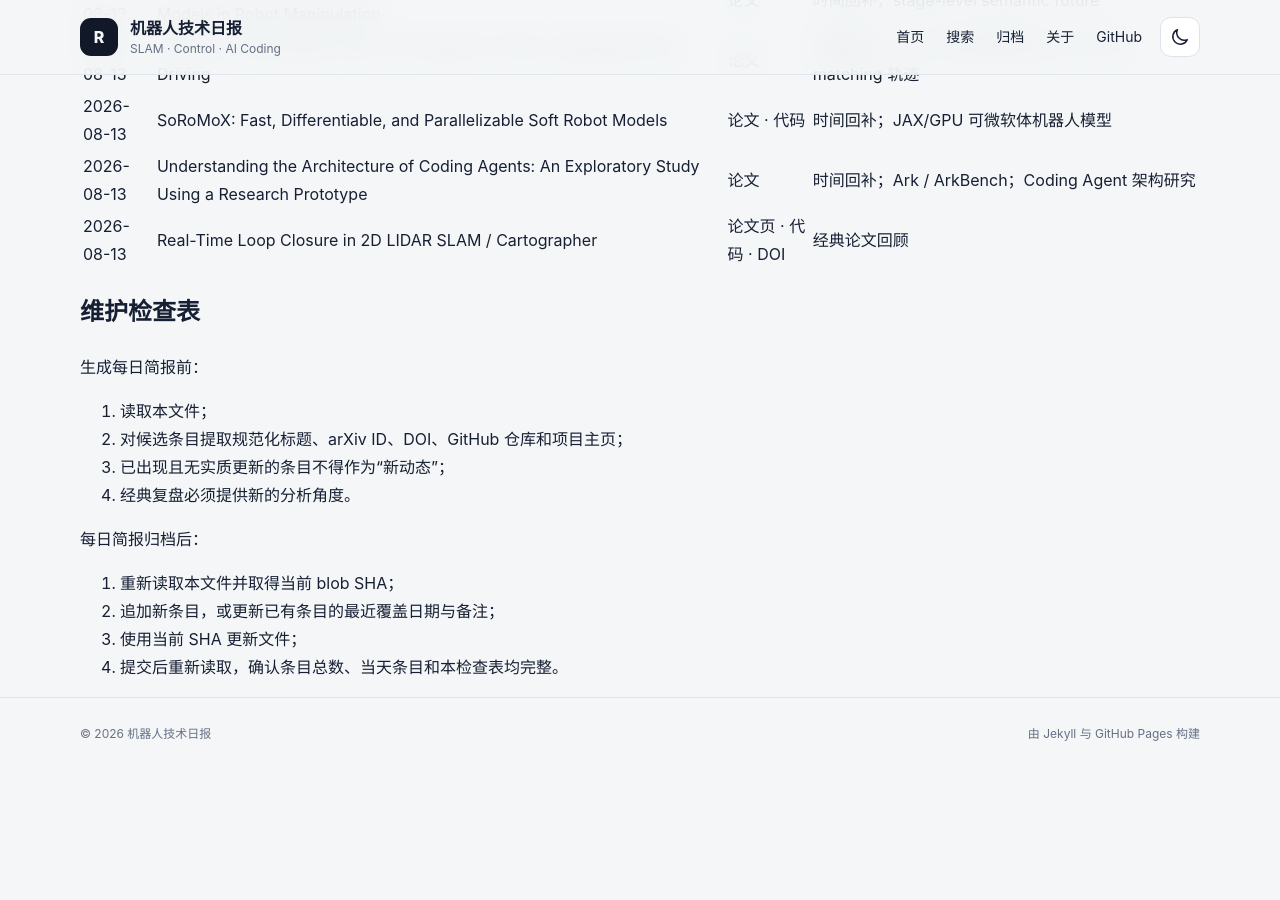
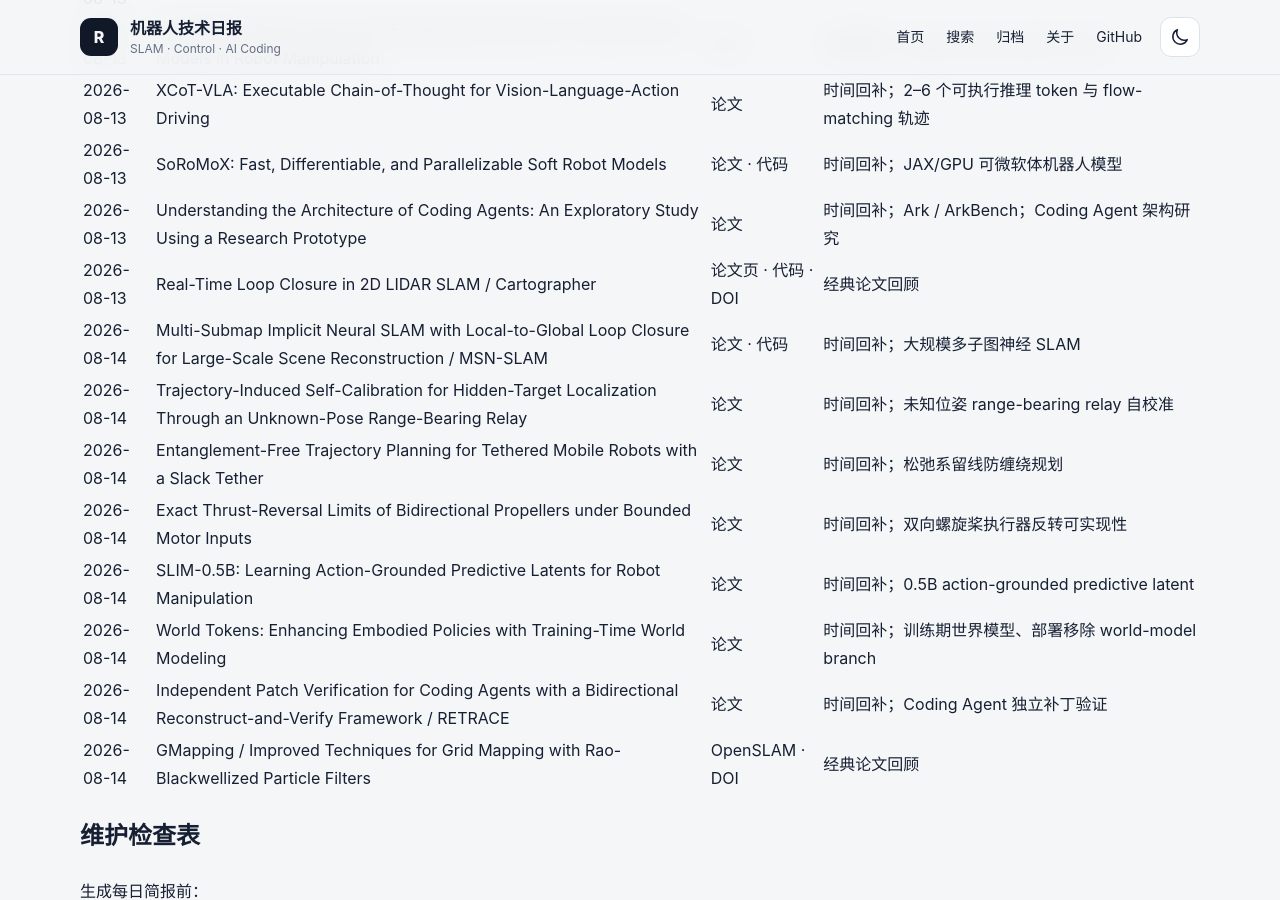
Before and after one commit to helywin/daily, a Jekyll site: the page built from robotics-brief-covered-items.md, in a window 1280 px wide and 900 px high, scrolled down 18471 px. Built offline with Jekyll 4.4.1, drawn with Linux system fonts in a browser that asks for light colours; our own code applies the rules of GitHub Pages for plain Markdown files; before the commit the page ends 19241 px from its top, so only the background shows below that; some of the changed text lies outside the part shown.

Commit message:
docs: update robotics brief coverage index for 2026-08-14

```diff
--- a/robotics-brief-covered-items.md
+++ b/robotics-brief-covered-items.md
@@ -1,6 +1,6 @@
 # 机器人技术简报已覆盖条目索引
 
-> 最后更新：2026-08-13（Asia/Shanghai）
+> 最后更新：2026-08-14（Asia/Shanghai）
 >
 > 用途：每日简报选题前强制查重。本文件保留全部历史条目的最近覆盖日期、规范标题、至少一个可直接访问的原始来源和必要备注。
 >
@@ -23,6 +23,8 @@
 > 2026-08-12 新增 8 条主动态与 1 条经典论文回顾，共 290 条。
 >
 > 2026-08-13 新增 8 条主动态与 1 条经典论文回顾，共 299 条。
+>
+> 2026-08-14 新增 7 条主动态与 1 条经典论文回顾，共 307 条。
 
 ## 已核验条目
 
@@ -327,6 +329,14 @@
 | 2026-08-13 | SoRoMoX: Fast, Differentiable, and Parallelizable Soft Robot Models | [论文](https://arxiv.org/abs/2608.06650) · [代码](https://github.com/tud-phi/soromox) | 时间回补；JAX/GPU 可微软体机器人模型 |
 | 2026-08-13 | Understanding the Architecture of Coding Agents: An Exploratory Study Using a Research Prototype | [论文](https://arxiv.org/abs/2608.10934) | 时间回补；Ark / ArkBench；Coding Agent 架构研究 |
 | 2026-08-13 | Real-Time Loop Closure in 2D LIDAR SLAM / Cartographer | [论文页](https://research.google/pubs/real-time-loop-closure-in-2d-lidar-slam/) · [代码](https://github.com/cartographer-project/cartographer) · [DOI](https://doi.org/10.1109/ICRA.2016.7487258) | 经典论文回顾 |
+| 2026-08-14 | Multi-Submap Implicit Neural SLAM with Local-to-Global Loop Closure for Large-Scale Scene Reconstruction / MSN-SLAM | [论文](https://arxiv.org/abs/2608.09146) · [代码](https://github.com/dtc111111/MSN-SLAM) | 时间回补；大规模多子图神经 SLAM |
+| 2026-08-14 | Trajectory-Induced Self-Calibration for Hidden-Target Localization Through an Unknown-Pose Range-Bearing Relay | [论文](https://arxiv.org/abs/2608.09464) | 时间回补；未知位姿 range-bearing relay 自校准 |
+| 2026-08-14 | Entanglement-Free Trajectory Planning for Tethered Mobile Robots with a Slack Tether | [论文](https://arxiv.org/abs/2608.09860) | 时间回补；松弛系留线防缠绕规划 |
+| 2026-08-14 | Exact Thrust-Reversal Limits of Bidirectional Propellers under Bounded Motor Inputs | [论文](https://arxiv.org/abs/2608.06991) | 时间回补；双向螺旋桨执行器反转可实现性 |
+| 2026-08-14 | SLIM-0.5B: Learning Action-Grounded Predictive Latents for Robot Manipulation | [论文](https://arxiv.org/abs/2608.09771) | 时间回补；0.5B action-grounded predictive latent |
+| 2026-08-14 | World Tokens: Enhancing Embodied Policies with Training-Time World Modeling | [论文](https://arxiv.org/abs/2608.09730) | 时间回补；训练期世界模型、部署移除 world-model branch |
+| 2026-08-14 | Independent Patch Verification for Coding Agents with a Bidirectional Reconstruct-and-Verify Framework / RETRACE | [论文](https://arxiv.org/abs/2608.08950) | 时间回补；Coding Agent 独立补丁验证 |
+| 2026-08-14 | GMapping / Improved Techniques for Grid Mapping with Rao-Blackwellized Particle Filters | [OpenSLAM](https://openslam-org.github.io/gmapping) · [DOI](https://doi.org/10.1109/TRO.2006.889486) | 经典论文回顾 |
 
 ## 维护检查表
 
```
